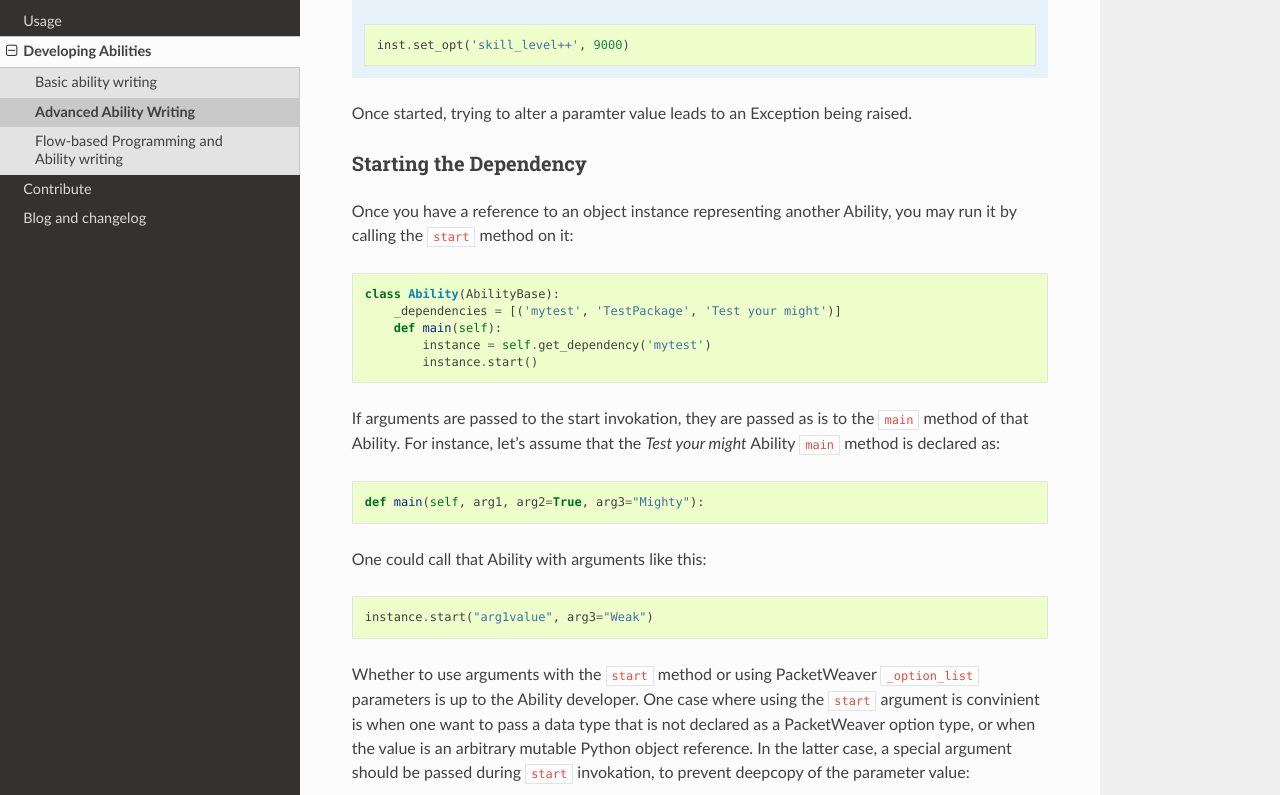
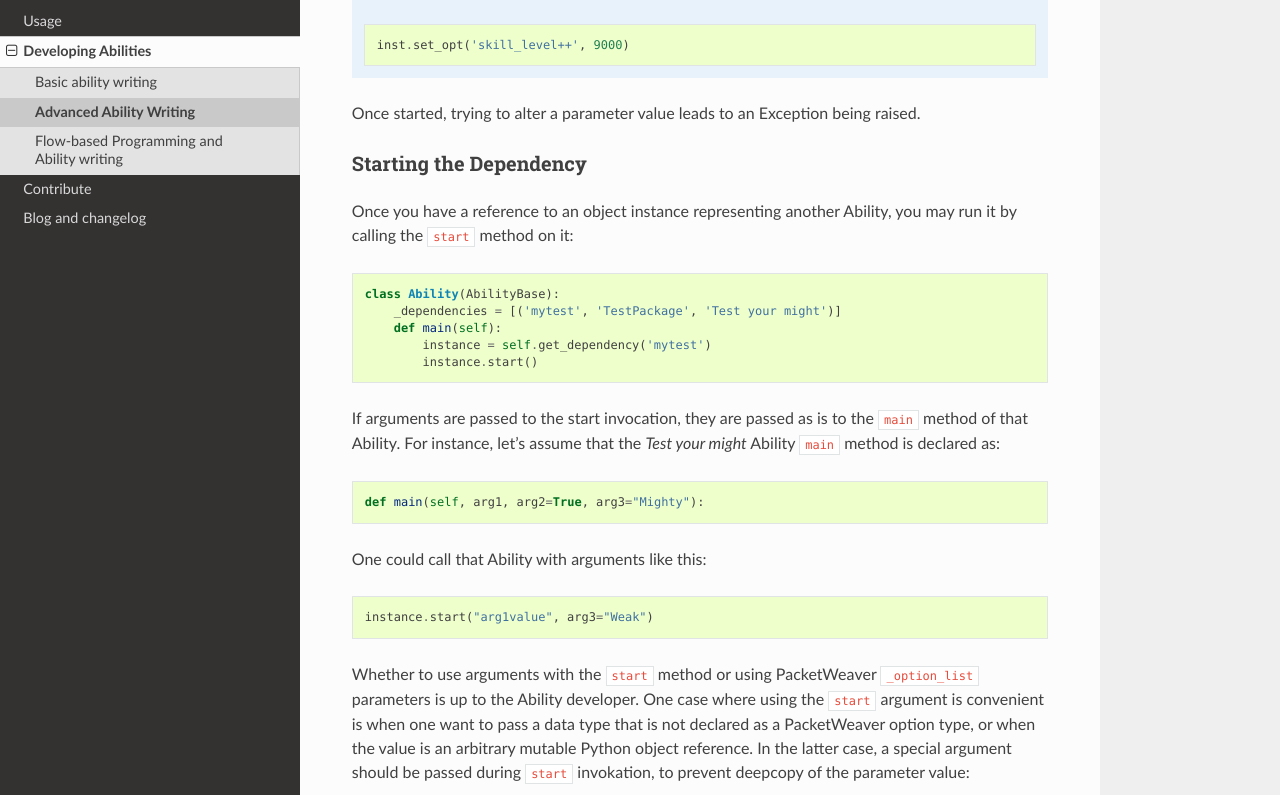
Before and after one commit to ANSSI-FR/packetweaver, a Sphinx documentation site: the page built from packetweaver/doc/source/rst/dev/abl_writing_advanced.rst, in a window 1280 px wide and 1400 px high, scrolled down 2047 px. Shown: the part 154-949 px from the top of the window. Built offline with Sphinx 7.4.7 and the Read the Docs theme 2.0.0, drawn with Linux system fonts in a browser that asks for light colours; some of the changed text lies outside the part shown.

Commit message:
fix typos in doc

```diff
--- a/packetweaver/doc/source/rst/dev/abl_thread_orchestration.rst
+++ b/packetweaver/doc/source/rst/dev/abl_thread_orchestration.rst
@@ -28,7 +28,7 @@ such pipes may be done like this::
 Once set up like this, the parent Ability may write into ``outputp`` and read
 from ``inputp2``.
 
-.. warning:: you cannot add pipes to an already started Abilitya hitherto.
+.. warning:: you cannot add pipes to an already started Ability hitherto.
 
 Reading and writing from an Ability
 ~~~~~~~~~~~~~~~~~~~~~~~~~~~~~~~~~~~
--- a/packetweaver/doc/source/rst/dev/abl_writing_advanced.rst
+++ b/packetweaver/doc/source/rst/dev/abl_writing_advanced.rst
@@ -100,7 +100,7 @@ is equivalent to::
     Python attribute name, you may set it using ``set_opt``::
         inst.set_opt('skill_level++', 9000)
 
-Once started, trying to alter a paramter value leads to an Exception being
+Once started, trying to alter a parameter value leads to an Exception being
 raised.
 
 Starting the Dependency
@@ -115,7 +115,7 @@ you may run it by calling the ``start`` method on it::
             instance = self.get_dependency('mytest')
             instance.start()
 
-If arguments are passed to the start invokation, they are passed as is to the
+If arguments are passed to the start invocation, they are passed as is to the
 ``main`` method of that Ability. For instance, let's assume that the *Test your
 might* Ability ``main`` method is declared as::
 
@@ -127,7 +127,7 @@ One could call that Ability with arguments like this::
 
 Whether to use arguments with the ``start`` method or using PacketWeaver
 ``_option_list`` parameters is up to the Ability developer. One case where using
-the ``start`` argument is convinient is when one want to pass a data type that
+the ``start`` argument is convenient is when one want to pass a data type that
 is not declared as a PacketWeaver option type, or when the value is an arbitrary
 mutable Python object reference. In the latter case, a special argument should
 be passed during ``start`` invokation, to prevent deepcopy of the parameter
--- a/packetweaver/doc/source/rst/dev/abl_writing_base.rst
+++ b/packetweaver/doc/source/rst/dev/abl_writing_base.rst
@@ -320,7 +320,7 @@ a subnet.
 When all IP addresses of the specified prefix are generated, the next
 cache bypass raises a ``StopIteration`` exception.
 
-Here follows an exemple of a ``PrefixOpt`` instanciation::
+Here follows an exemple of a ``PrefixOpt`` instantiation::
 
     PrefixOpt('MyPrefix', default='192.0.2.0/29', ordered=True)
 
@@ -363,7 +363,7 @@ Choice parameters
 
 Choice parameters represent alternatives from which you can select one value.
 The set of available choices is up to Ability developers, who must list them at
-instanciation of the ``ChoiceOpt`` class::
+instantiation of the ``ChoiceOpt`` class::
 
     ChoiceOpt('favorite_food', ['pizza', 'beer', 'greenStuff'])
 
```
Also changed, not shown: other parts of packetweaver/doc/source/rst/dev/abl_writing_advanced.rst (+1 -1 lines).
